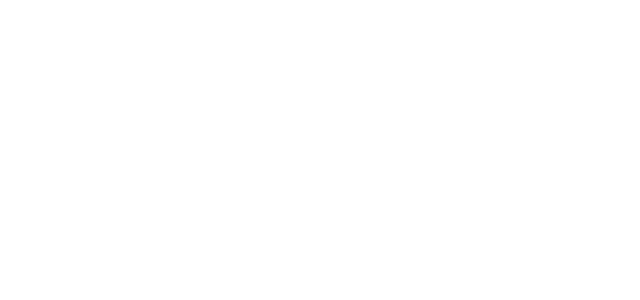
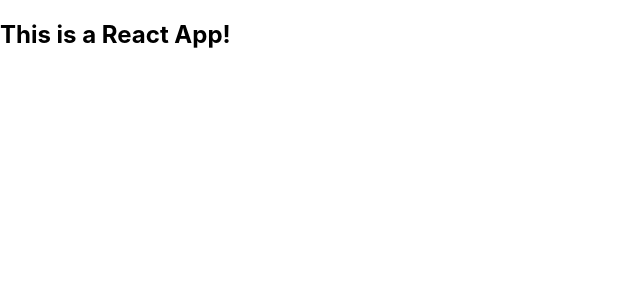
Before and after one commit to ajauntor/React-Routing, a React (Create React App) app: page / in a window 1280 px wide. Shown: the top 300 px of the page, without its empty margins (0-640 px from the left). Built offline with nearby package versions, Linux system fonts and the light colour scheme.

Commit message:
Testing React App

```diff
--- a/src/App.js
+++ b/src/App.js
@@ -3,7 +3,7 @@
 function App() {
   return (
     <div>
-
+        <h2>This is a React App!</h2>
     </div>
   );
 }
```
